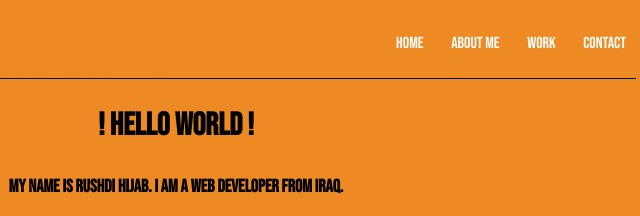
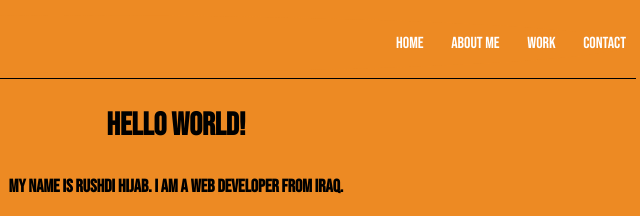
Before and after one commit to rushdihijab/portfolio-website, a plain HTML site: page index.html in a window 1280 px wide. Shown: the top 216 px of the page, 634-1274 px from the left. Drawn offline with Linux system fonts and the light colour scheme.

Commit message:
Revert "Update index.html"
This reverts commit 3d85fb0fad291fccc51d2a408feb6f23070d72d9.

```diff
--- a/index.html
+++ b/index.html
@@ -47,7 +47,7 @@
     <img src="img/Aphtograph of me.JPG" class="profile__portrait" alt="Aphtograph of me.JPG">
   </div>
   <div>
-    <h1> ! HELLO WORLD ! </h1>
+    <h1> HELLO WORLD! </h1>
 
     <p>
       My name is Rushdi Hijab. I am a <span>web</span> developer from Iraq.
```
